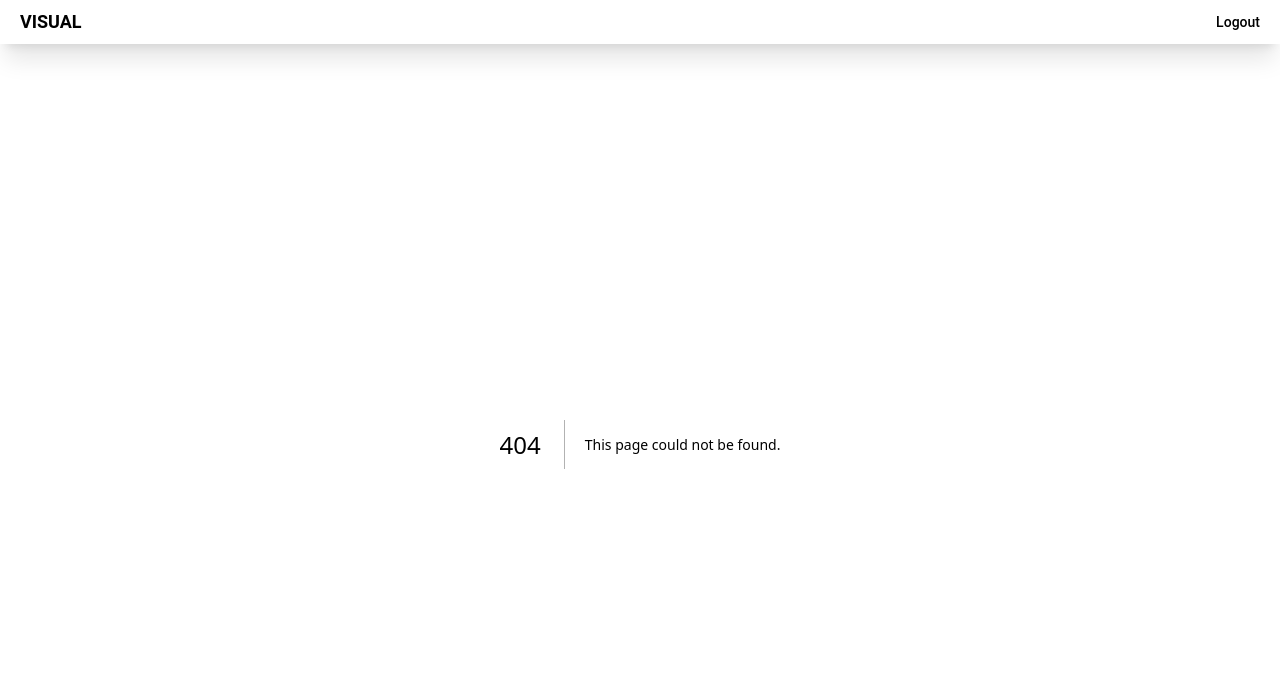
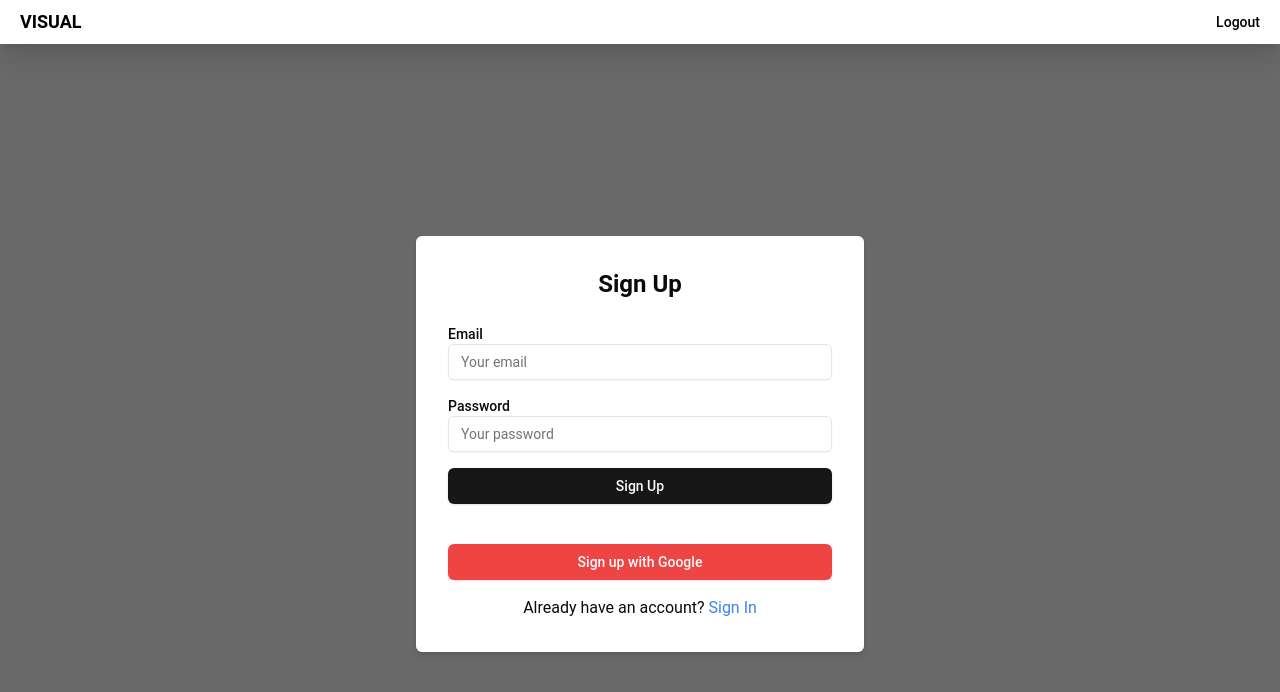
Before and after one commit to MiladANaeini/MyBlog, a Next.js app: page /auth/signup in a window 1280 px wide. Before the commit this address had no page. Shown: the top 692 px of the page. Built offline with nearby package versions, Linux system fonts and the light colour scheme.

Commit message:
feat: add NextAuth configuration with GoogleProvider, and create sign-in and sign-up pages
    Configured NextAuth authentication with GoogleProvider.
    Implemented sign-in and sign-up pages for user authentication.
    Set up proper routing and authentication flows for both pages.

```diff
--- /dev/null
+++ b/src/app/api/auth/[...nextauth]/route.ts
@@ -0,0 +1,59 @@
+import NextAuth, { AuthOptions } from "next-auth";
+import { PrismaAdapter } from "@next-auth/prisma-adapter";
+import { PrismaClient } from "@prisma/client";
+import bcrypt from "bcryptjs";
+import CredentialsProvider from "next-auth/providers/credentials";
+import GoogleProvider from "next-auth/providers/google";
+import { z } from "zod";
+
+const credentialsSchema = z.object({
+  email: z.string().email("Invalid email address"),
+  password: z.string().min(8, "Password must be at least 8 characters long")
+});
+const prisma = new PrismaClient();
+
+export const authOptions: AuthOptions = {
+  adapter: PrismaAdapter(prisma),
+  providers: [
+    CredentialsProvider({
+      name: "Credentials",
+      credentials: {
+        email: { label: "Email", type: "text" },
+        password: { label: "Password", type: "password" }
+      },
+      async authorize(credentials) {
+        try {
+          const { email, password } = credentialsSchema.parse(credentials);
+          const user = await prisma.user.findUnique({
+            where: { email }
+          });
+
+          if (!user) throw new Error("No user found with the given email");
+
+          const isPasswordValid = await bcrypt.compare(password, user.password);
+          if (!isPasswordValid) throw new Error("Invalid email or password");
+
+          return { id: user.id, email: user.email };
+        } catch (error) {
+          console.error("Authorization error:", error);
+          throw new Error("Invalid credentials");
+        }
+      }
+    }),
+    GoogleProvider({
+      clientId: process.env.GOOGLE_CLIENT_ID as string,
+      clientSecret: process.env.GOOGLE_CLIENT_SECRET as string
+    })
+  ],
+  pages: {
+    signIn: "/auth/signin"
+  },
+  session: {
+    strategy: "jwt"
+  },
+  secret: process.env.NEXTAUTH_SECRET
+};
+
+const handler = NextAuth(authOptions);
+
+export { handler as GET, handler as POST };
--- /dev/null
+++ b/src/app/api/auth/utils/registerUser.ts
@@ -0,0 +1,33 @@
+import { PrismaClient } from "@prisma/client";
+import bcrypt from "bcryptjs";
+
+const prisma = new PrismaClient();
+
+export async function registerUser(email: string, password: string) {
+  try {
+    // Check if the email already exists
+    const existingUser = await prisma.user.findUnique({ where: { email } });
+    if (existingUser) {
+      throw new Error("409: Email already exists");
+    }
+
+    // Hash the password
+    const hashedPassword = await bcrypt.hash(password, 10);
+
+    // Create the user
+    const newUser = await prisma.user.create({
+      data: {
+        email,
+        password: hashedPassword
+      }
+    });
+
+    return newUser;
+  } catch (error) {
+    if (error.message.startsWith("409")) {
+      throw { status: 409, message: "Email already exists" };
+    }
+    console.error("Registration error:", error);
+    throw { status: 500, message: "Internal server error" };
+  }
+}
--- /dev/null
+++ b/src/app/api/register.ts
@@ -0,0 +1,26 @@
+import { NextApiRequest, NextApiResponse } from "next";
+import { registerUser } from "./auth/utils/registerUser"; // Adjust path if needed
+
+export default async function handler(
+  req: NextApiRequest,
+  res: NextApiResponse
+) {
+  if (req.method !== "POST") {
+    return res.status(405).json({ error: "Method not allowed" });
+  }
+
+  const { email, password } = req.body;
+
+  if (!email || !password) {
+    return res.status(400).json({ error: "Email and password are required" });
+  }
+
+  try {
+    const newUser = await registerUser(email, password);
+    return res
+      .status(201)
+      .json({ message: "User created successfully", user: newUser });
+  } catch (error) {
+    return res.status(error.status || 500).json({ error: error.message });
+  }
+}
--- /dev/null
+++ b/src/app/auth/signin/page.tsx
@@ -0,0 +1,87 @@
+"use client";
+
+import { signIn } from "next-auth/react";
+import { Button } from "@/components/ui/button";
+import { Input } from "@/components/ui/input";
+import { useState } from "react";
+import { useRouter } from "next/navigation";
+
+export default function SignInPage() {
+  const [email, setEmail] = useState("");
+  const [password, setPassword] = useState("");
+  const [error, setError] = useState("");
+  const router = useRouter();
+
+  const handleSignIn = async (e: React.FormEvent) => {
+    e.preventDefault();
+    setError("");
+
+    const res = await signIn("credentials", {
+      redirect: false,
+      email,
+      password,
+    });
+
+    if (res?.error) {
+      setError(res.error);
+    } else {
+      router.push("/"); // Redirect to home or dashboard
+    }
+  };
+
+  const handleGoogleSignIn = () => {
+    signIn("google", { callbackUrl: "/" }); // Redirect to home after Google sign-in
+  };
+
+  return (
+    <div className="flex justify-center items-center h-screen">
+      <div className="w-full max-w-md p-8 space-y-6 bg-white rounded-md shadow-md">
+        <h2 className="text-2xl font-semibold text-center">Sign In</h2>
+        {error && <p className="text-red-500 text-sm">{error}</p>}
+        <form onSubmit={handleSignIn} className="space-y-4">
+          <div>
+            <label htmlFor="email" className="block text-sm font-medium">
+              Email
+            </label>
+            <Input
+              id="email"
+              type="email"
+              placeholder="Your email"
+              value={email}
+              onChange={(e) => setEmail(e.target.value)}
+            />
+          </div>
+          <div>
+            <label htmlFor="password" className="block text-sm font-medium">
+              Password
+            </label>
+            <Input
+              id="password"
+              type="password"
+              placeholder="Your password"
+              value={password}
+              onChange={(e) => setPassword(e.target.value)}
+            />
+          </div>
+          <Button type="submit" className="w-full">
+            Sign In
+          </Button>
+        </form>
+        <div className="text-center">
+          <Button
+            onClick={handleGoogleSignIn}
+            className="w-full bg-red-500 hover:bg-red-600 mt-4"
+          >
+            Sign in with Google
+          </Button>
+          <p className="mt-4">
+            Do not have an account?{" "}
+            <a href="/auth/signup" className="text-blue-500 hover:underline">
+              Sign Up
+            </a>
+          </p>
+        </div>
+      </div>
+    </div>
+  );
+}
--- /dev/null
+++ b/src/app/auth/signup/page.tsx
@@ -0,0 +1,104 @@
+"use client";
+
+import { signIn } from "next-auth/react";
+import { Input } from "@/components/ui/input";
+import { Button } from "@/components/ui/button";
+import { useState } from "react";
+import { useRouter } from "next/navigation";
+
+export default function SignUpPage() {
+  const [email, setEmail] = useState("");
+  const [password, setPassword] = useState("");
+  const [error, setError] = useState("");
+  const [success, setSuccess] = useState(false);
+  const router = useRouter();
+
+  const handleSignUp = async (e: React.FormEvent) => {
+    e.preventDefault();
+    setError("");
+    setSuccess(false);
+
+    try {
+      const res = await fetch("/api/auth/register", {
+        method: "POST",
+        headers: { "Content-Type": "application/json" },
+        body: JSON.stringify({ email, password })
+      });
+
+      if (!res.ok) {
+        const { error } = await res.json();
+        throw new Error(error || "Something went wrong");
+      }
+
+      setSuccess(true);
+      setTimeout(() => {
+        router.push("/auth/signin"); // Redirect to Sign In
+      }, 2000);
+    } catch (err) {
+      setError(err.message);
+    }
+  };
+
+  const handleGoogleSignIn = () => {
+    signIn("google", { callbackUrl: "/" }); // Redirect to home after Google sign-in
+  };
+
+  return (
+    <div className="flex justify-center items-center h-screen">
+      <div className="w-full max-w-md p-8 space-y-6 bg-white rounded-md shadow-md">
+        <h2 className="text-2xl font-semibold text-center">Sign Up</h2>
+        {error &&
+          <p className="text-red-500 text-sm">
+            {error}
+          </p>}
+        {success &&
+          <p className="text-green-500 text-sm">
+            Registration successful! Redirecting to sign in...
+          </p>}
+        <form onSubmit={handleSignUp} className="space-y-4">
+          <div>
+            <label htmlFor="email" className="block text-sm font-medium">
+              Email
+            </label>
+            <Input
+              id="email"
+              type="email"
+              placeholder="Your email"
+              value={email}
+              onChange={e => setEmail(e.target.value)}
+            />
+          </div>
+          <div>
+            <label htmlFor="password" className="block text-sm font-medium">
+              Password
+            </label>
+            <Input
+              id="password"
+              type="password"
+              placeholder="Your password"
+              value={password}
+              onChange={e => setPassword(e.target.value)}
+            />
+          </div>
+          <Button type="submit" className="w-full">
+            Sign Up
+          </Button>
+        </form>
+        <div className="text-center">
+          <Button
+            onClick={handleGoogleSignIn}
+            className="w-full bg-red-500 hover:bg-red-600 mt-4"
+          >
+            Sign up with Google
+          </Button>
+          <p className="mt-4">
+            Already have an account?{" "}
+            <a href="/auth/signin" className="text-blue-500 hover:underline">
+              Sign In
+            </a>
+          </p>
+        </div>
+      </div>
+    </div>
+  );
+}
--- /dev/null
+++ b/src/constants/urls.ts
@@ -0,0 +1 @@
+export const BLOGPOST_URL = "/api/posts";
--- /dev/null
+++ b/src/lib/utils/index.ts
@@ -0,0 +1 @@
+export * from "./hashPassword";
```
Also changed, not shown: src/lib/utils/hashPassword.ts (added, +7 -0 lines), src/lib/utils/middleware.ts (added, +11 -0 lines), 2 other files (tests, documents, lock files or other folders).
